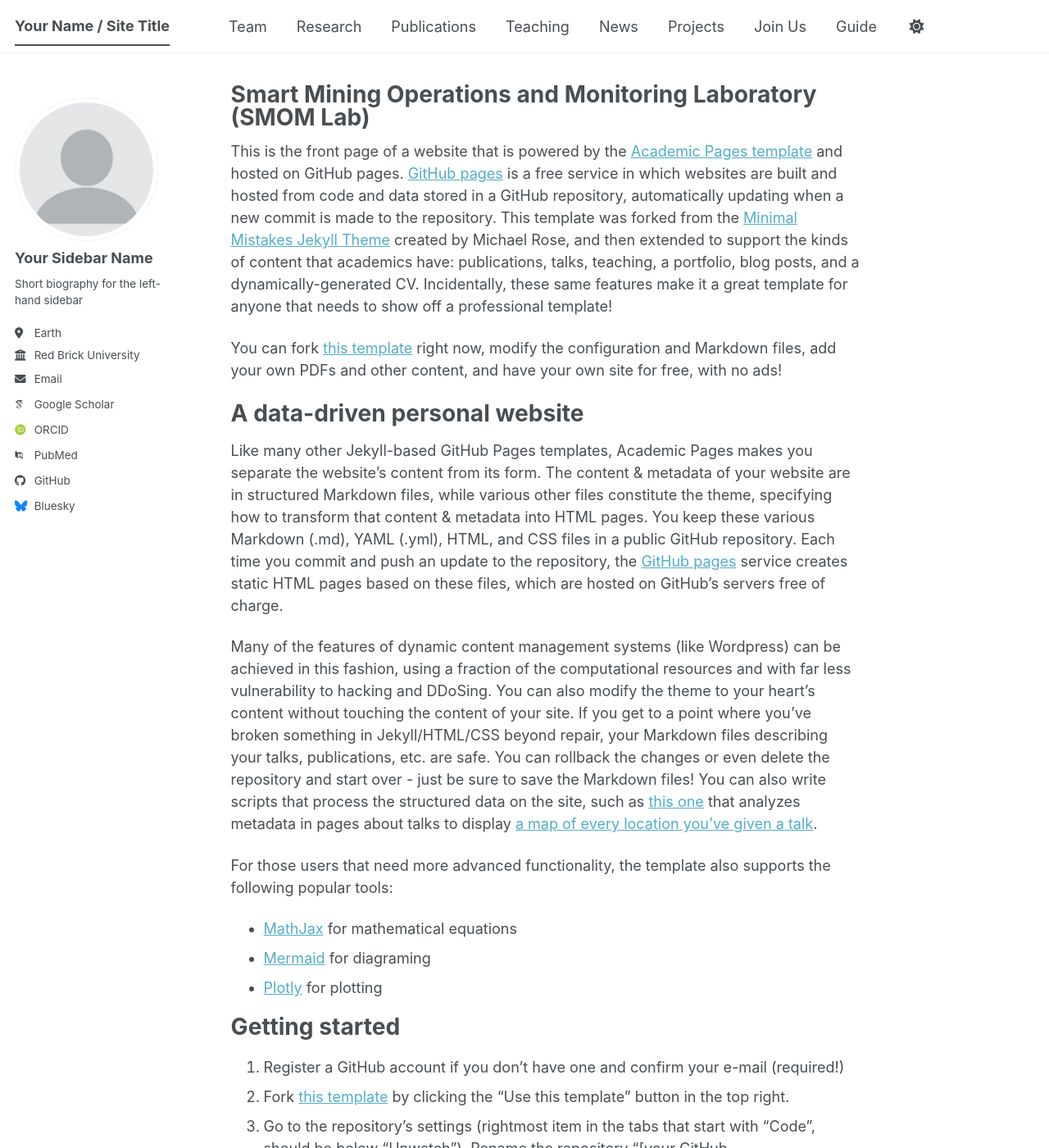
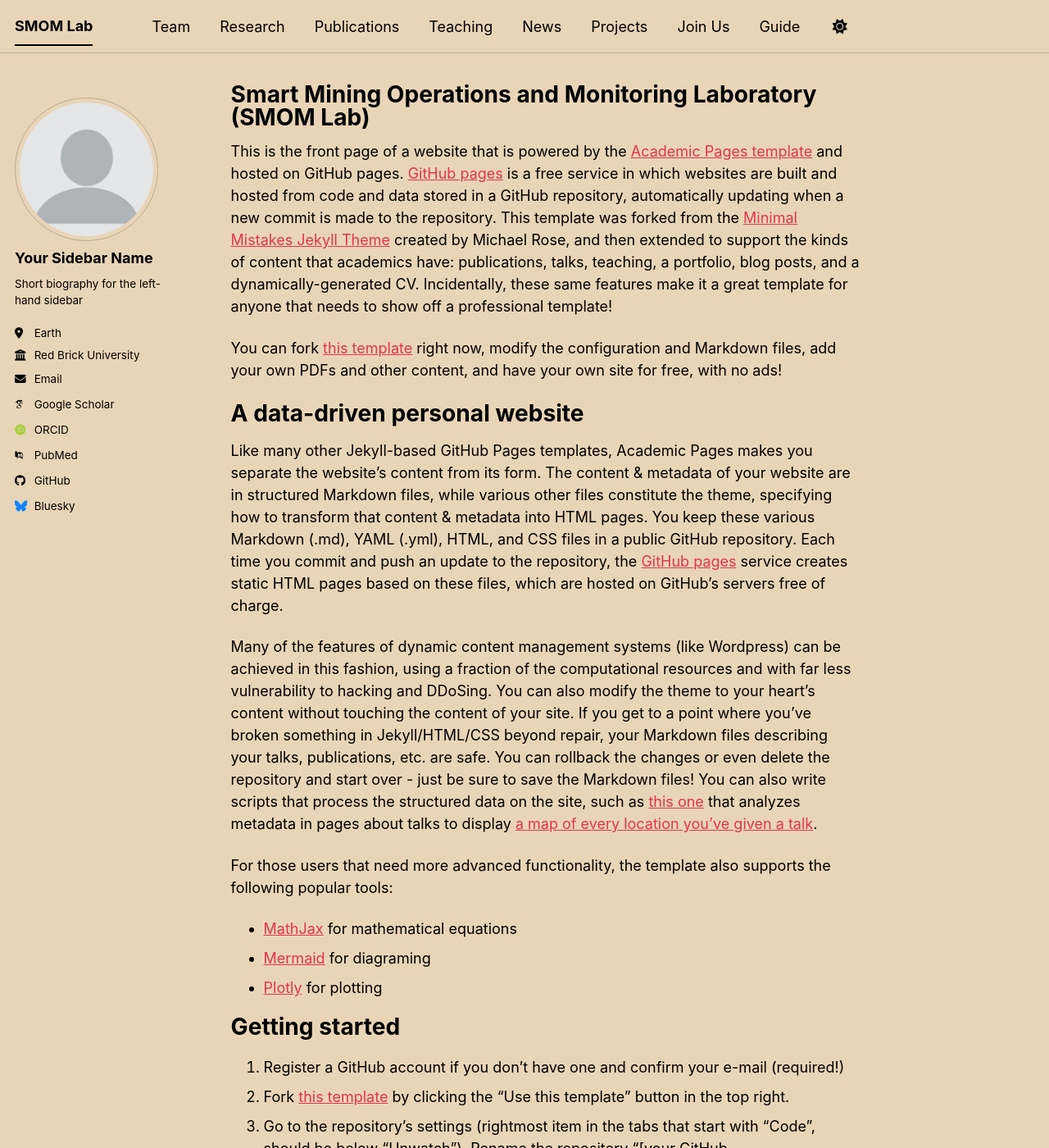
Before and after one commit to chengkaifan76/smomlab.github.io, a Jekyll site: the page built from _pages/about.md, in a window 1280 px wide and 1400 px high. Shown: the whole window at 82% size. Built offline with Jekyll 4.4.1, drawn with Linux system fonts in a browser that asks for light colours; some web fonts are replaced; a script bundle is joined from its source files by our own code; library files that are not in the unit come from our copies.

Commit message:
Update _config.yml

```diff
--- a/_config.yml
+++ b/_config.yml
@@ -8,8 +8,8 @@
 
 # Basic Site Settings
 locale                   : "en-US"
-site_theme               : "default" # The available themes options are "default", "air", "sunrise", "mint", "dirt" and "contrast"
-title                    : "Your Name / Site Title"
+site_theme               : "sunrise" # The available themes options are "default", "air", "sunrise", "mint", "dirt" and "contrast"
+title                    : "SMOM Lab"
 title_separator          : "-"
 name                     : &name "Your Name"
 description              : &description "Your Name's academic portfolio"   # Update this with a general description of your site, this is the default if not overridden by a page
```
